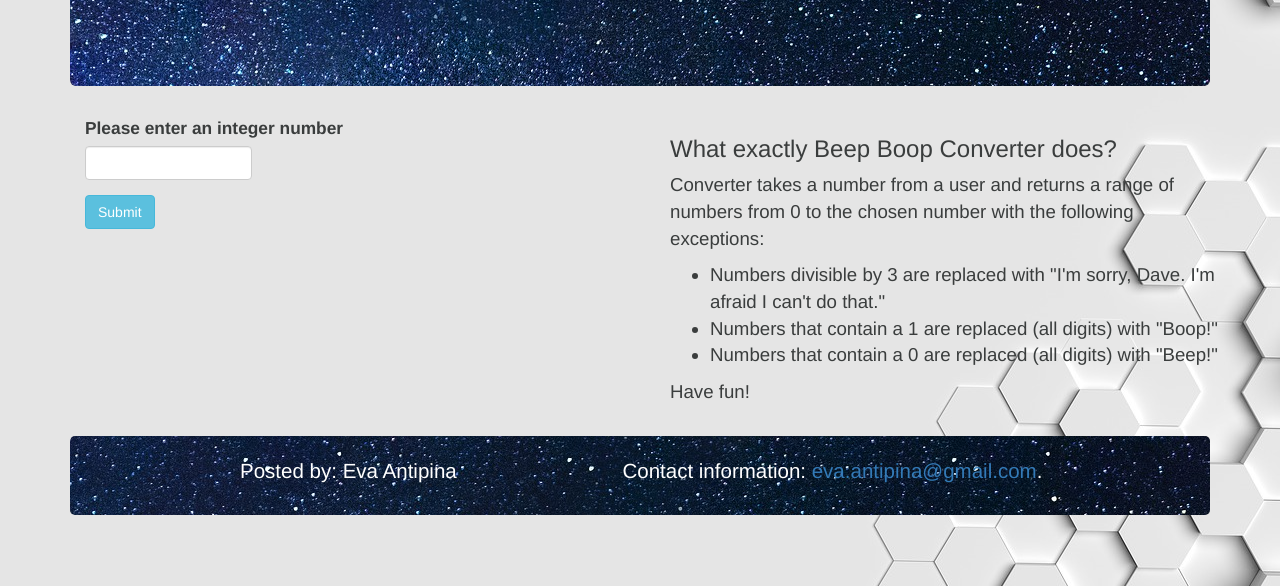
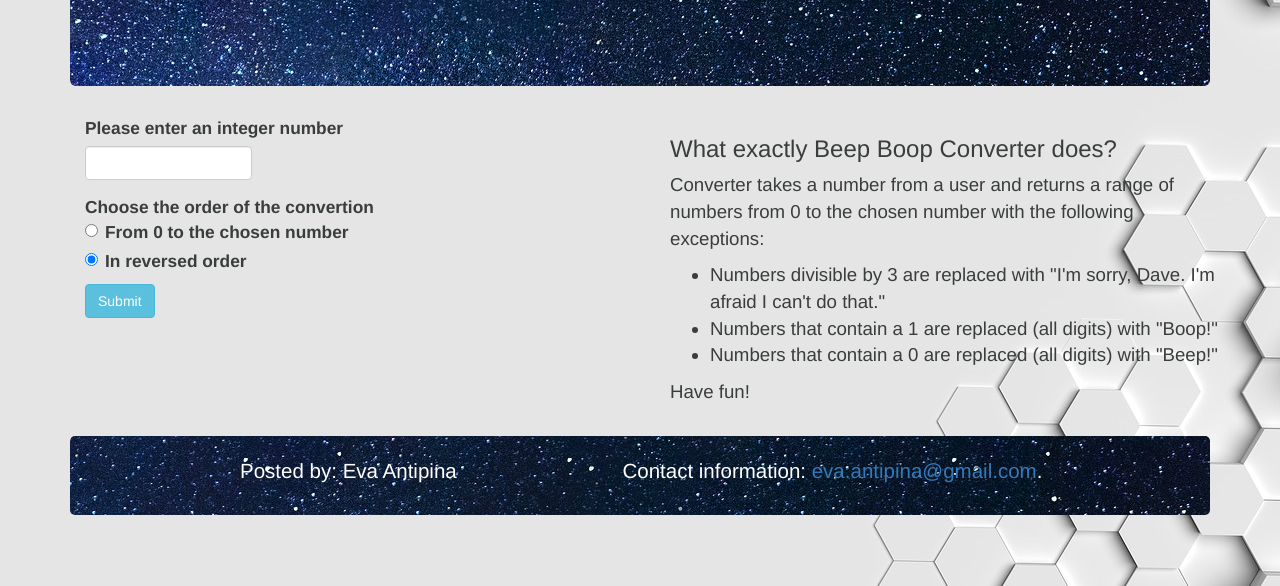
Before and after one commit to antieva/Beep-Boop, a plain HTML site: page index.html in a window 1280 px wide. Shown: the part 214-800 px from the top of the page. Drawn offline with Linux system fonts and the light colour scheme.

Commit message:
Add radio button form to html file, change the UI logic to displey output acordingly to user's choice. It will let user to choose in which order the convertion will be displayed: from 0 to given number on in reveresed order.

```diff
--- a/css/styles.css
+++ b/css/styles.css
@@ -46,3 +46,6 @@ footer {
    display: inline;
    margin: 0 80px;
  }
+ span.bold {
+   font-weight: bold;
+ }
--- a/index.html
+++ b/index.html
@@ -21,6 +21,21 @@
               <div class="form-group">
                <label for="number">Please enter an integer number</label>
                <input id="number" class="form-control" type="text">
+             </div>
+
+             <div class="radio">
+               <span class="bold">Choose the order of the convertion</span>
+               <br>
+               <label>
+                 <input type="radio" name="order" value="1" checked>
+                 <span class="bold">From 0 to the chosen number</span>
+               </label>
+             </div>
+             <div class="radio">
+               <label>
+                 <input type="radio" name="order" value="2" checked>
+                 <span class="bold">In reversed order</span>
+               </label>
              </div>
 
              <button type="submit" class="btn btn-info">Submit</button>
--- a/js/scripts.js
+++ b/js/scripts.js
@@ -56,16 +56,22 @@ $(document).ready(function() {
     event.preventDefault();
     $(".output").hide();
     var userInput = $("#number").val();
+    var order = $("input:radio[name=order]:checked").val();
 
     var validInput = validate(userInput);
 
     if (!validInput) {
       alert("Please enter an integer number!");
     } else {
-      var output = beepOrBoopReverse(parseInt(userInput));
-      $(".result").text(output);
-
-      $(".output").show();
+        if (order === "1") {
+          var output = beepOrBoop(parseInt(userInput));
+          $(".result").text(output);
+          $(".output").show();
+        } else if (order === "2") {
+            var output = beepOrBoopReverse(parseInt(userInput));
+            $(".result").text(output);
+            $(".output").show();
+      }
     }
   });
 });
```
